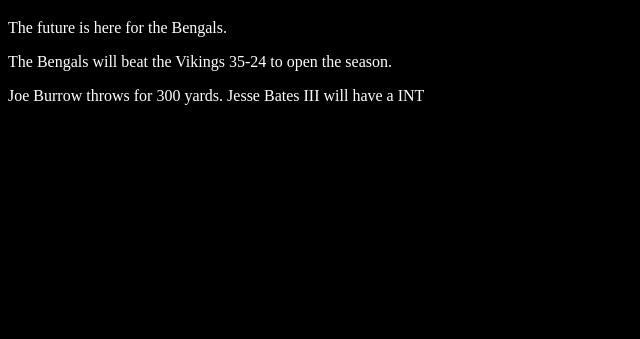
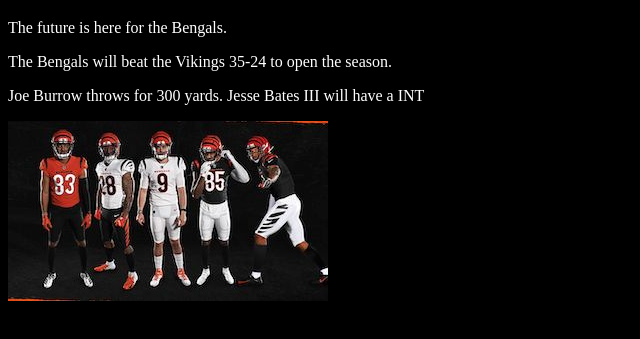
Before and after one commit to kingmoorhead/Livesite, a plain HTML site: page index.html in a window 1280 px wide. Shown: the part 61-400 px from the top of the page, without its empty margins (0-640 px from the left). Drawn offline with Linux system fonts and the light colour scheme.

Commit message:
The Goats

```diff
--- a/index.html
+++ b/index.html
@@ -20,4 +20,5 @@
 <p>The future is here for the Bengals.</p>
 <p>The Bengals will beat the Vikings 35-24 to open the season.</p>
 <p>Joe Burrow throws for 300 yards. Jesse Bates III will have a INT</p>
+<img src="BengalsWeapons.jpg">
 </html>
```
Also changed, not shown: BengalsWeapons.jpg (added).
